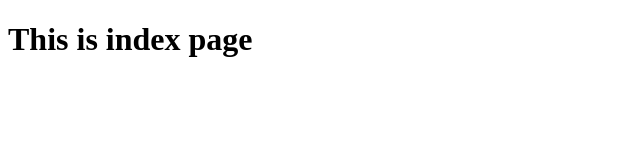
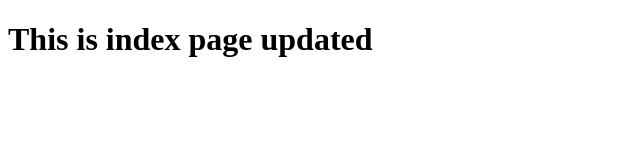
Before and after one commit to rohitw750/deployment-devops, a plain HTML site: page index.html in a window 1280 px wide. Shown: the whole page, without its empty margins (0-640 px from the left). Drawn offline with Linux system fonts and the light colour scheme.

Commit message:
second commit

```diff
--- a/index.html
+++ b/index.html
@@ -6,6 +6,6 @@
     <title>Document</title>
 </head>
 <body>
-    <h1>This is index page</h1>
+    <h1>This is index page updated</h1>
 </body>
 </html>
```
